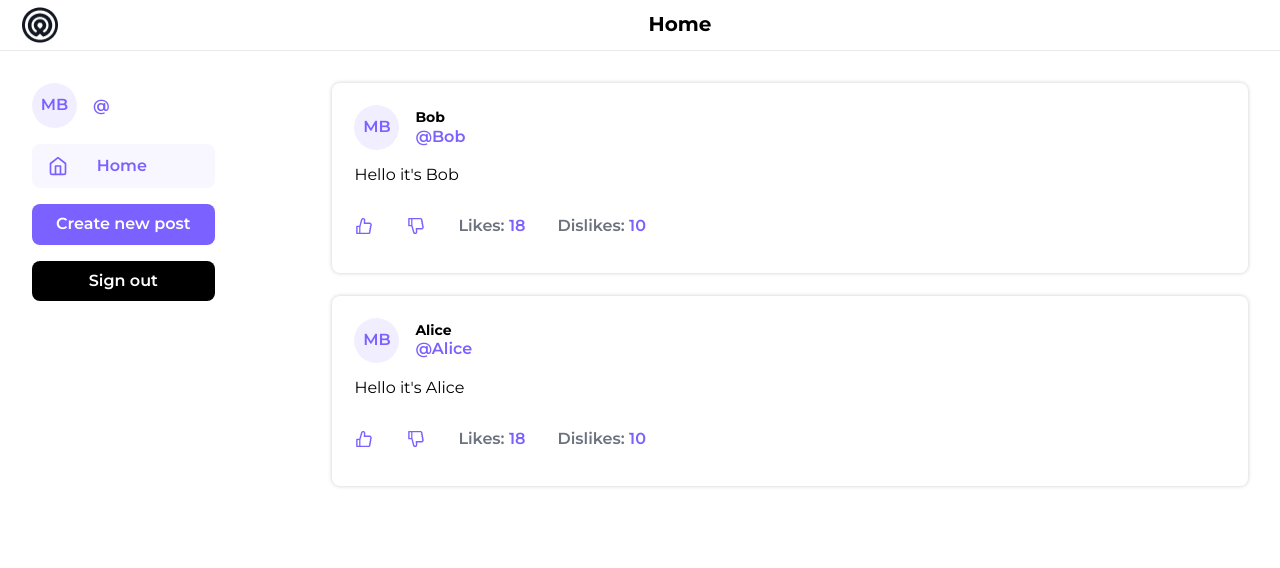
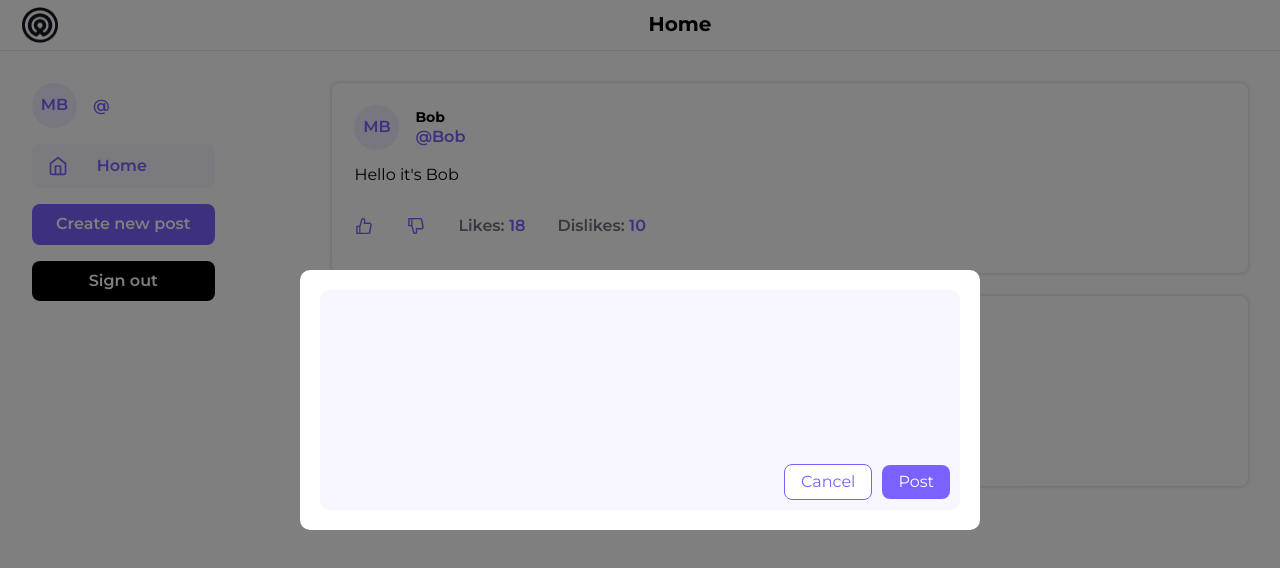
Before and after one commit to jiju278/simple-social-media-front, a React (Vite) app: page /login in a window 1280 px wide. Both pictures are taken after typing "name@example.com", "Sample123" into the empty fields and a click on the button "Sign in". Shown: the top 568 px of the page. Built offline with nearby package versions, Linux system fonts and the light colour scheme.

Commit message:
Create Modal component

```diff
--- a/src/components/ui/Button/Button.tsx
+++ b/src/components/ui/Button/Button.tsx
@@ -3,11 +3,13 @@ import style from '@components/ui/Button/Button.module.css';
 interface ButtonProps {
   color: 'primary' | 'dark';
   title: string;
+  onClick: () => void;
 }
-const Button = ({ color, title }: ButtonProps) => {
+const Button = ({ color, title, onClick }: ButtonProps) => {
   return (
     <button
       className={`${color === 'primary' ? style.primaryColor : color === 'dark' ? style.darkColor : ''} ${style.button}`}
+      onClick={onClick}
     >
       {title}
     </button>
--- /dev/null
+++ b/src/components/ui/Modal/Modal.module.css
@@ -0,0 +1,59 @@
+/* Modal.module.css */
+
+.modal-overlay {
+  position: fixed;
+  top: 0;
+  left: 0;
+  width: 100%;
+  height: 100%;
+  background-color: rgba(0, 0, 0, 0.5);
+  display: flex;
+  justify-content: center;
+  align-items: center;
+}
+
+.modal {
+  position: relative;
+  background-color: white;
+  border-radius: 10px;
+  padding: 20px;
+  max-width: 80%;
+  width: 50%;
+}
+
+.modal-textarea {
+  width: calc(100% - 20px);
+  height: 200px;
+  border-radius: 10px;
+  border: none;
+  outline: none;
+  padding: 10px;
+  resize: none;
+  background-color: #7b61ff0d;
+  display: block;
+}
+
+.button-container {
+  position: absolute;
+  bottom: 30px;
+  right: 30px;
+}
+
+.cancel-button {
+  background-color: white;
+  color: #7b61ff;
+  border: 1px solid #7b61ff;
+  border-radius: 8px;
+  padding: 8px 16px;
+  margin-right: 10px;
+  cursor: pointer;
+}
+
+.post-button {
+  background-color: #7b61ff;
+  color: white;
+  border: none;
+  border-radius: 8px;
+  padding: 8px 16px;
+  cursor: pointer;
+}
--- /dev/null
+++ b/src/components/ui/Modal/Modal.tsx
@@ -0,0 +1,39 @@
+// Modal.tsx
+
+import React, { useState } from 'react';
+import styles from './Modal.module.css';
+
+interface ModalProps {
+  onClose: () => void;
+}
+
+const Modal: React.FC<ModalProps> = ({ onClose }) => {
+  const [text, setText] = useState('');
+
+  const handlePost = () => {
+    console.log('Text posted:', text);
+    onClose();
+  };
+
+  return (
+    <div className={styles['modal-overlay']} onClick={onClose}>
+      <div className={styles.modal} onClick={(e) => e.stopPropagation()}>
+        <textarea
+          className={styles['modal-textarea']}
+          value={text}
+          onChange={(e) => setText(e.target.value)}
+        />
+        <div className={styles['button-container']}>
+          <button className={styles['cancel-button']} onClick={onClose}>
+            Cancel
+          </button>
+          <button className={styles['post-button']} onClick={handlePost}>
+            Post
+          </button>
+        </div>
+      </div>
+    </div>
+  );
+};
+
+export default Modal;
--- a/src/pages/Layout/Layout.tsx
+++ b/src/pages/Layout/Layout.tsx
@@ -4,8 +4,12 @@ import style from '@pages/Layout/Layout.module.css';
 import Badge from '@/components/ui/Badge/Badge';
 import Button from '@/components/ui/Button/Button';
 import Navbar from '@/components/ui/Navbar/Navbar';
+import Modal from '@/components/ui/Modal/Modal';
+import { useState } from 'react';
 
 function Layout() {
+  const [displayModal, setDisplayModal] = useState(true);
+
   return (
     <>
       <header className={style.container}>
@@ -17,8 +21,15 @@ function Layout() {
         <div className={style.sideNav}>
           <Badge userId="" username="" />
           <Navbar />
-          <Button color="primary" title="Create new post" />
-          <Button color="dark" title="Sign out" />
+          <Button
+            color="primary"
+            title="Create new post"
+            onClick={() => setDisplayModal(true)}
+          />
+          {displayModal && (
+            <Modal onClose={() => setDisplayModal(!displayModal)} />
+          )}
+          <Button color="dark" title="Sign out" onClick={() => {}} />
         </div>
 
         <main className={style.mainContent}>
```
Also changed, not shown: 1 other file (tests, documents, lock files or other folders).
